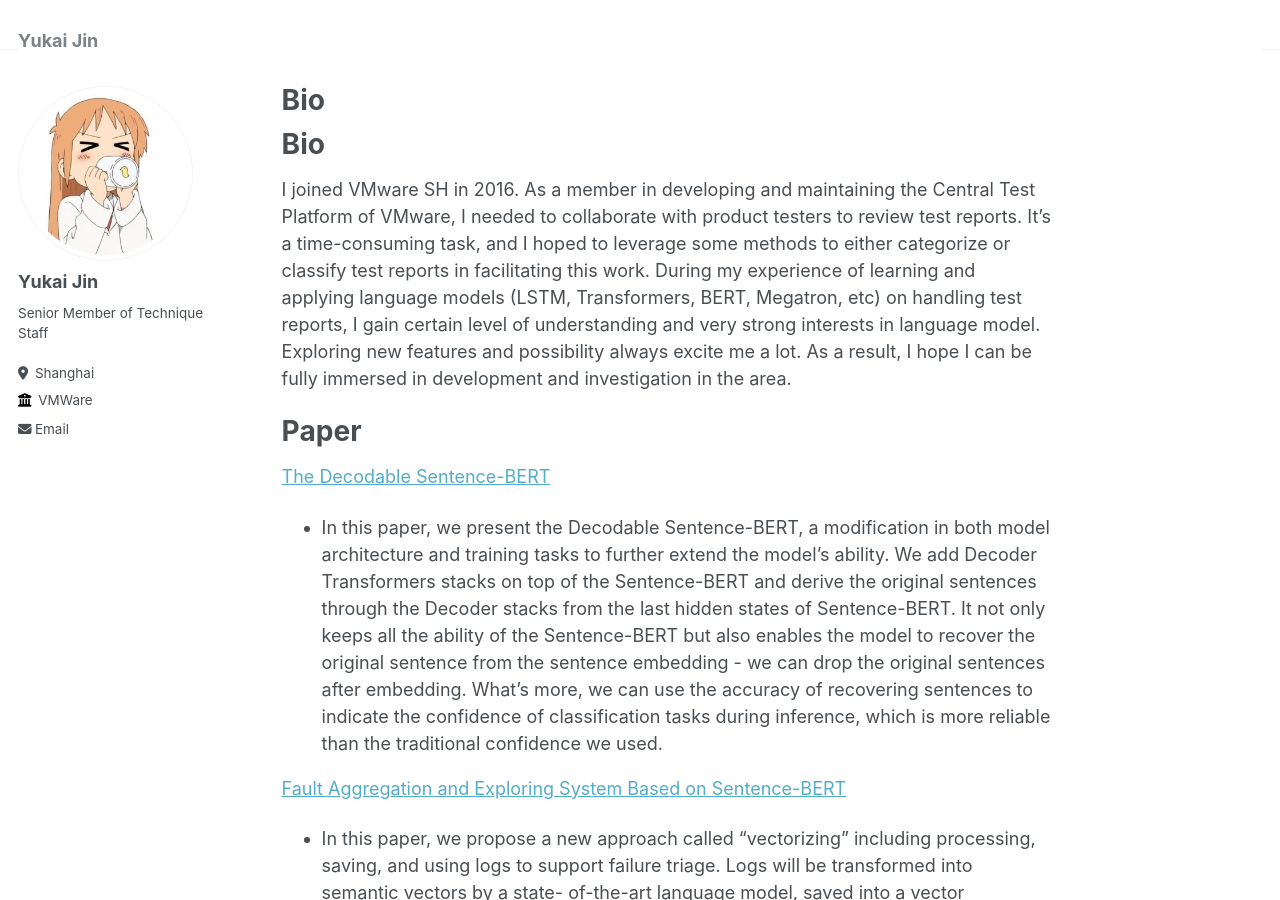
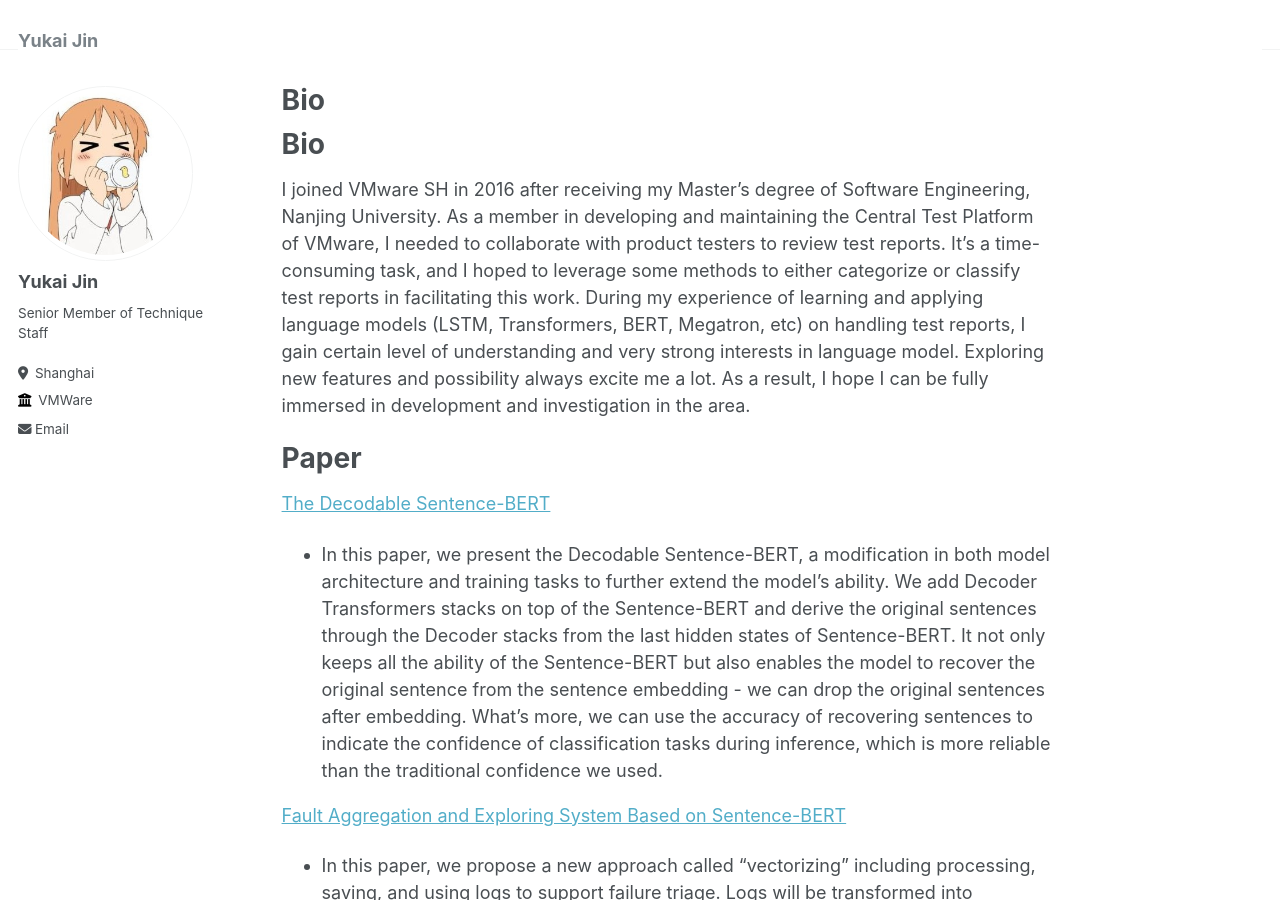
Before and after one commit to yukaijin/yukai.jin.github.io, a Jekyll site: the page built from _pages/about.md, in a window 1280 px wide and 900 px high. Built offline with Jekyll 4.4.1, drawn with Linux system fonts in a browser that asks for light colours; our own code applies the rules of GitHub Pages for plain Markdown files.

Commit message:
update bio

```diff
--- a/_pages/about.md
+++ b/_pages/about.md
@@ -6,10 +6,9 @@ redirect_from:
   - /about.html
 ---
 # Bio
-I joined VMware SH in 2016. As a member in developing and maintaining the Central Test Platform of VMware, I needed to collaborate with product testers to review test reports. It's a time-consuming task, and I hoped to leverage some methods to either categorize or classify test reports in facilitating this work. During my experience of learning and applying language models (LSTM, Transformers, BERT, Megatron, etc) on handling test reports, I gain certain level of understanding and very strong interests in language model. Exploring new features and possibility always excite me a lot. As a result, I hope I can be fully immersed in development and investigation in the area.
+I joined VMware SH in 2016 after receiving my Master's degree of Software Engineering, Nanjing University. As a member in developing and maintaining the Central Test Platform of VMware, I needed to collaborate with product testers to review test reports. It's a time-consuming task, and I hoped to leverage some methods to either categorize or classify test reports in facilitating this work. During my experience of learning and applying language models (LSTM, Transformers, BERT, Megatron, etc) on handling test reports, I gain certain level of understanding and very strong interests in language model. Exploring new features and possibility always excite me a lot. As a result, I hope I can be fully immersed in development and investigation in the area.
 
 # Paper
-
 [The Decodable Sentence-BERT](https://yukaijin.github.io/files/2024-The_Decodable_Sentence_BERT_trained_for_VMware_Info-Retrieval_System(5pages).pdf)
 
 * In this paper, we present the Decodable Sentence-BERT, a modification in both model architecture and training tasks to further extend the model’s ability. We add Decoder Transformers stacks on top of the Sentence-BERT and derive the original sentences through the Decoder stacks from the last hidden states of Sentence-BERT. It not only keeps all the ability of the Sentence-BERT but also enables the model to recover the original sentence from the sentence embedding - we can drop the original sentences after embedding. What’s more, we can use the accuracy of recovering sentences to indicate the confidence of classification tasks during inference, which is more reliable than the traditional confidence we used.
```
